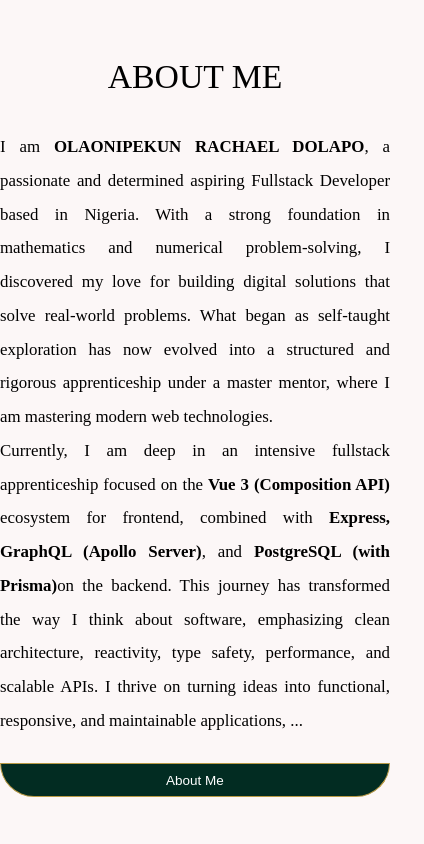
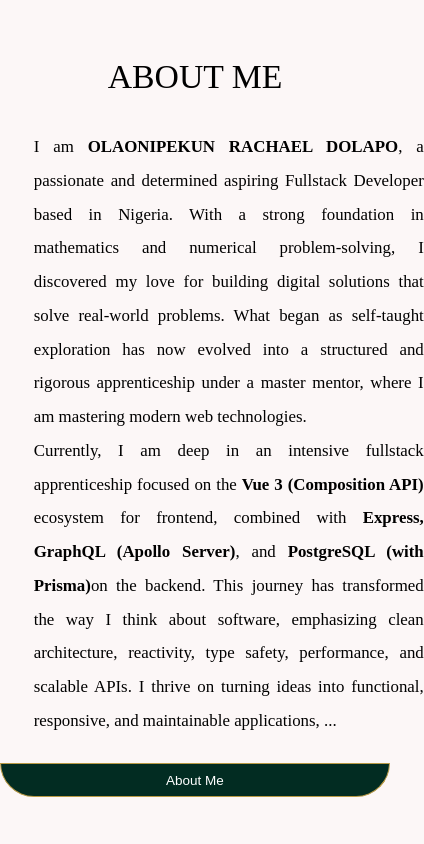
Before and after one commit to Lovethrech/my-main-portfolio, a Vue app: page / in a window 390 px wide. Shown: the part 860-1704 px from the top of the page, 424 px wide, since content can reach past the window. Built offline with nearby package versions, Linux system fonts and the light colour scheme.

Commit message:
working on the home-about components.

```diff
--- a/src/components/home/about/HomeAboutDesc.vue
+++ b/src/components/home/about/HomeAboutDesc.vue
@@ -37,4 +37,10 @@ const btnDescLink=ref("/about");
 #author-name{
     font-size: 2.6vh;
 }
+
+@media screen and (max-width: 1024px){
+    .home-about-desc{
+        margin: 0 4vh;
+    }
+}
 </style>
--- a/src/components/home/about/HomeAboutDescStats.vue
+++ b/src/components/home/about/HomeAboutDescStats.vue
@@ -57,6 +57,7 @@ const boxDefaultBrRadius=ref("10vh 0 0 0");
 
 @media screen and (max-width: 1024px){
     .home-about-desc-stats{
+        display: none;
     }
 }
 </style>
```
